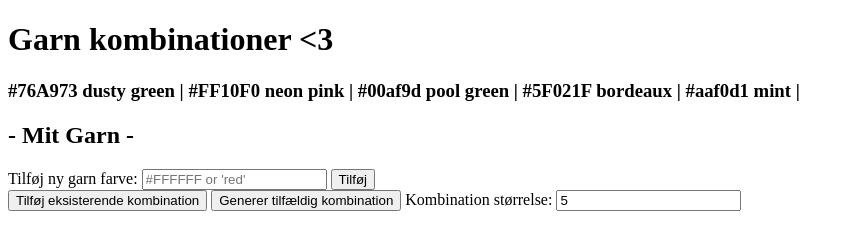
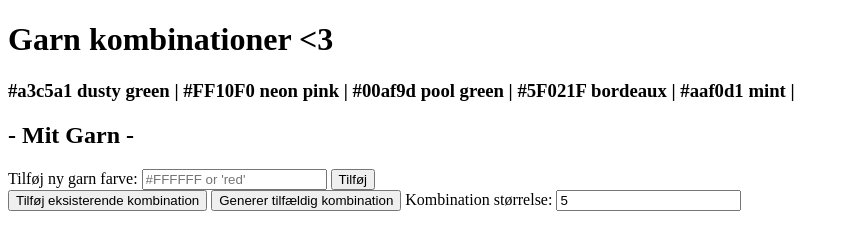
Before and after one commit to mogenz/mogenz.github.io, a plain HTML site: page index.html in a window 1280 px wide. Shown: the top 228 px of the page, 0-854 px from the left. Drawn offline with Linux system fonts and the light colour scheme.

Commit message:
Update index.html

```diff
--- a/index.html
+++ b/index.html
@@ -11,7 +11,7 @@
         <h1>Garn kombinationer <3</h1>
     </header>
     <header>
-        <h3>#76A973 dusty green |
+        <h3>#a3c5a1 dusty green |
             #FF10F0 neon pink |
             #00af9d pool green |
             #5F021F bordeaux |
```
